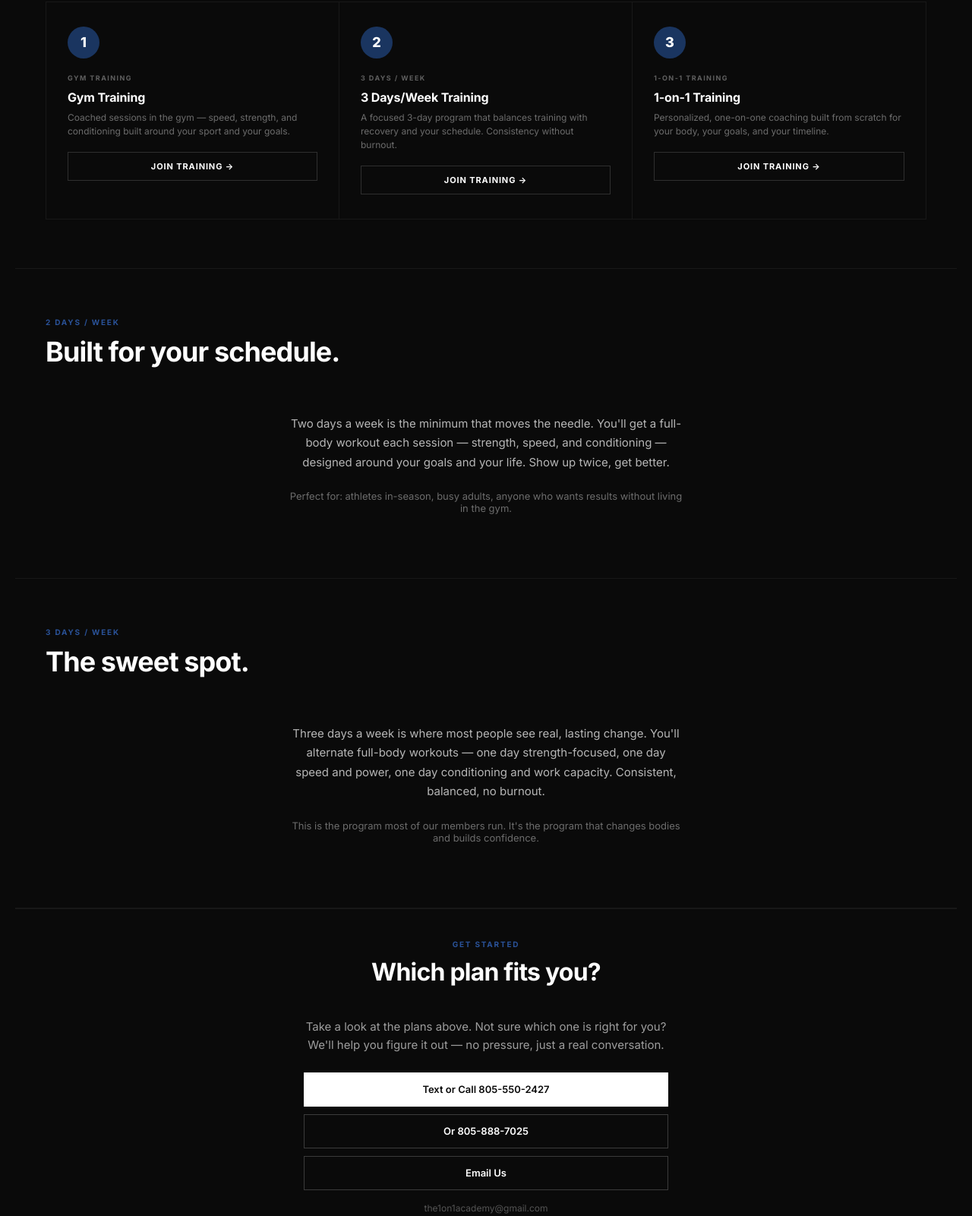
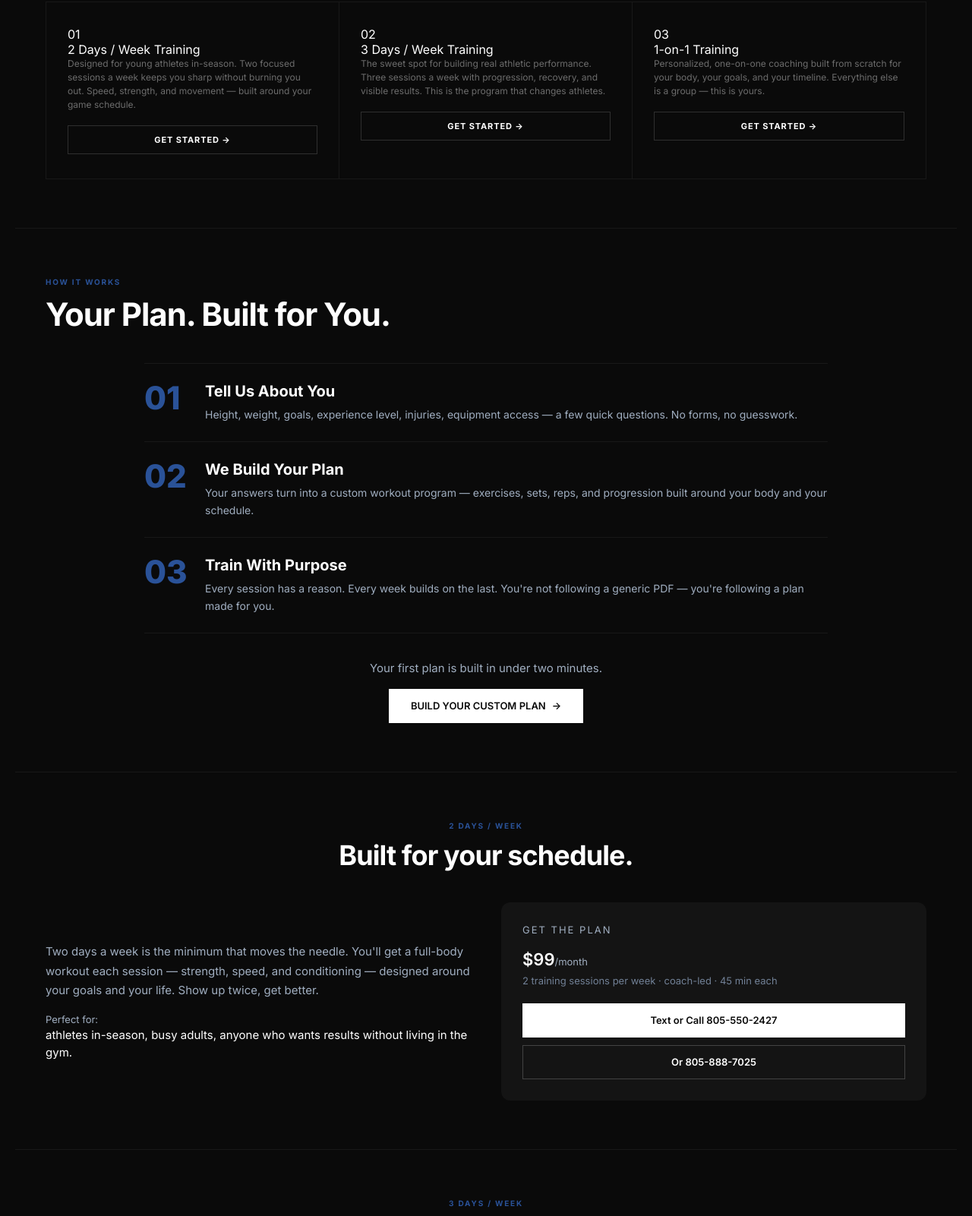
Before and after one commit to durkiodrilla/1on1-academy-app, a website: page public/index.html in a window 1280 px wide. Shown: the part 1523-3124 px from the top of the page at 76% size. Drawn offline with Linux system fonts and the light colour scheme.

Commit message:
Restructure: all memberships listed, plan model section, 2-day/3-day/1-on-1 contact lead-gen sections with pricing, custom plan CTA, Performance. Personal. label, remove topbar phone numbers

```diff
--- a/public/index.html
+++ b/public/index.html
@@ -202,6 +202,34 @@
     .acct-grid { grid-template-columns:1fr; }
     .contact-grid { gap:20px 30px; }
       }
+
+      /* Plan Model */
+      .plan-model { display:flex; flex-direction:column; gap:0; max-width:900px; margin:0 auto; }
+      .pm-item { display:flex; gap:20px; padding:24px 0; border-bottom:1px solid rgba(255,255,255,0.06); }
+      .pm-item:first-child { border-top:1px solid rgba(255,255,255,0.06); }
+      .pm-numb { font-size:42px; font-weight:800; color:#2a5298; line-height:1; min-width:60px; }
+      .pm-body h3 { font-size:20px; font-weight:700; color:#fff; margin:0 0 8px 0; }
+      .pm-body p { font-size:14px; color:#a0aec0; line-height:1.6; margin:0; }
+      .plan-model-cta { text-align:center; margin-top:36px; }
+
+      /* Contact lead-gen sections */
+      .contact-head { text-align:center; }
+      .contact-grid { display:flex; gap:40px; align-items:center; }
+      .contact-left { flex:1; padding:20px 0; }
+      .contact-left p { font-size:15px; color:#a0aec0; line-height:1.7; margin:0 0 16px 0; }
+      .contact-detail { font-size:14px; line-height:1.5; color:#a0aec0; }
+      .contact-detail span { display:block; }
+      .contact-right { flex:1; }
+      .contact-right > div { background:rgba(255,255,255,0.04); border-radius:12px; padding:28px; }
+      .contact-right .btn { width:100%; justify-content:center; }
+      .contact-right .btn-outline { margin-top:10px; }
+
+      @media (max-width:768px) {
+        .contact-grid { flex-direction:column; }
+        .plan-model { gap:0; }
+        .pm-item { flex-direction:column; gap:12px; }
+        .pm-numb { font-size:32px; min-width:auto; }
+      }
 </style>
 </head>
 <body>
@@ -259,30 +287,86 @@
     <section class="section" id="training-section">
       <div class="sec-head">
         <div class="sec-eyebrow">TRAINING & COACHING</div>
-        <h2 class="sec-title">Performance. Personalized.</h2>
+        <h2 class="sec-title">Performance. Personal.</h2>
       </div>
       <div class="train" id="training-grid"></div>
     </section>
         <div class="rule"></div>
-    <section class="section">
+        <section class="section" id="plan-model">
           <div class="sec-head">
+            <div class="sec-eyebrow">HOW IT WORKS</div>
+            <h2 class="sec-title">Your Plan. Built for You.</h2>
+          </div>
+          <div class="plan-model">
+            <div class="pm-item">
+              <div class="pm-numb">01</div>
+              <div class="pm-body">
+                <h3>Tell Us About You</h3>
+                <p>Height, weight, goals, experience level, injuries, equipment access — a few quick questions. No forms, no guesswork.</p>
+              </div>
+            </div>
+            <div class="pm-item">
+              <div class="pm-numb">02</div>
+              <div class="pm-body">
+                <h3>We Build Your Plan</h3>
+                <p>Your answers turn into a custom workout program — exercises, sets, reps, and progression built around your body and your schedule.</p>
+              </div>
+            </div>
+            <div class="pm-item">
+              <div class="pm-numb">03</div>
+              <div class="pm-body">
+                <h3>Train With Purpose</h3>
+                <p>Every session has a reason. Every week builds on the last. You're not following a generic PDF — you're following a plan made for you.</p>
+              </div>
+            </div>
+          </div>
+          <div class="plan-model-cta">
+            <p style="color:#a0aec0;font-size:15px;margin:0 0 18px 0;">Your first plan is built in under two minutes.</p>
+            <a href="#pricing-section" class="btn btn-white" onclick="openPlanBuilder()">BUILD YOUR CUSTOM PLAN <span class="arr">→</span></a>
+          </div>
+        </section>
+        <div class="rule"></div>
+        <section class="section" id="contact-2day">
+          <div class="sec-head contact-head">
             <div class="sec-eyebrow">2 DAYS / WEEK</div>
             <h2 class="sec-title" style="font-size:36px;">Built for your schedule.</h2>
           </div>
-      <div style="max-width:600px;margin:0 auto;padding:20px 40px;text-align:center;">
-        <p style="font-size:15px;color:rgba(255,255,255,0.7);line-height:1.7;">Two days a week is the minimum that moves the needle. You'll get a full-body workout each session — strength, speed, and conditioning — designed around your goals and your life. Show up twice, get better.</p>
-        <div style="margin-top:24px;font-size:13px;color:rgba(255,255,255,0.4);">Perfect for: athletes in-season, busy adults, anyone who wants results without living in the gym.</div>
+          <div class="contact-grid">
+            <div class="contact-left">
+              <p style="font-size:15px;color:#a0aec0;line-height:1.7;">Two days a week is the minimum that moves the needle. You'll get a full-body workout each session — strength, speed, and conditioning — designed around your goals and your life. Show up twice, get better.</p>
+              <div class="contact-detail"><span style="color:#a0aec0;font-size:13px;">Perfect for:</span><span style="color:white;font-size:15px;">athletes in-season, busy adults, anyone who wants results without living in the gym.</span></div>
+            </div>
+            <div class="contact-right">
+              <div style="background:rgba(255,255,255,0.04);border-radius:12px;padding:28px;">
+                <div style="font-size:13px;color:#a0aec0;text-transform:uppercase;letter-spacing:2px;margin-bottom:18px;">Get the plan</div>
+                <div style="font-size:22px;color:white;font-weight:600;margin-bottom:6px;">$99<span style="font-size:13px;color:#a0aec0;font-weight:400;">/month</span></div>
+                <div style="font-size:13px;color:#718096;line-height:1.5;margin-bottom:20px;">2 training sessions per week · coach-led · 45 min each</div>
+                <a href="tel:8055502427" class="btn btn-white" style="width:100%;justify-content:center;">Text or Call 805-550-2427</a>
+                <a href="tel:8058887025" class="btn btn-outline" style="width:100%;justify-content:center;margin-top:10px;">Or 805-888-7025</a>
+              </div>
+            </div>
           </div>
         </section>
         <div class="rule"></div>
-    <section class="section">
-      <div class="sec-head">
+        <section class="section" id="contact-3day">
+          <div class="sec-head contact-head">
             <div class="sec-eyebrow">3 DAYS / WEEK</div>
             <h2 class="sec-title" style="font-size:36px;">The sweet spot.</h2>
           </div>
-      <div style="max-width:600px;margin:0 auto;padding:20px 40px;text-align:center;">
-        <p style="font-size:15px;color:rgba(255,255,255,0.7);line-height:1.7;">Three days a week is where most people see real, lasting change. You'll alternate full-body workouts — one day strength-focused, one day speed and power, one day conditioning and work capacity. Consistent, balanced, no burnout.</p>
-        <div style="margin-top:24px;font-size:13px;color:rgba(255,255,255,0.4);">This is the program most of our members run. It's the program that changes bodies and builds confidence.</div>
+          <div class="contact-grid">
+            <div class="contact-left">
+              <p style="font-size:15px;color:#a0aec0;line-height:1.7;">Three days a week is where most people see real, lasting change. You'll alternate full-body workouts — one day strength-focused, one day speed and power, one day conditioning and work capacity. Consistent, balanced, no burnout.</p>
+              <div class="contact-detail"><span style="color:#a0aec0;font-size:13px;">This is the program</span><span style="color:white;font-size:15px;">most of our members run. It's the program that changes bodies and builds confidence.</span></div>
+            </div>
+            <div class="contact-right">
+              <div style="background:rgba(255,255,255,0.04);border-radius:12px;padding:28px;">
+                <div style="font-size:13px;color:#a0aec0;text-transform:uppercase;letter-spacing:2px;margin-bottom:18px;">Get the plan</div>
+                <div style="font-size:22px;color:white;font-weight:600;margin-bottom:6px;">$149<span style="font-size:13px;color:#a0aec0;font-weight:400;">/month</span></div>
+                <div style="font-size:13px;color:#718096;line-height:1.5;margin-bottom:20px;">3 training sessions per week · coach-led · 45-60 min each</div>
+                <a href="tel:8055502427" class="btn btn-white" style="width:100%;justify-content:center;">Text or Call 805-550-2427</a>
+                <a href="tel:8058887025" class="btn btn-outline" style="width:100%;justify-content:center;margin-top:10px;">Or 805-888-7025</a>
+              </div>
+            </div>
           </div>
         </section>
         <div class="rule"></div>
@@ -1056,9 +1140,9 @@ function showToast(msg, isError) {
 
 (function renderTraining() {
   var trainings = [
-    { icon: '1', label: 'Gym Training', name: 'Gym Training', desc: 'Coached sessions in the gym — speed, strength, and conditioning built around your sport and your goals.' },
-    { icon: '2', label: '3 Days / Week', name: '3 Days/Week Training', desc: 'A focused 3-day program that balances training with recovery and your schedule. Consistency without burnout.' },
-    { icon: '3', label: '1-on-1 Training', name: '1-on-1 Training', desc: 'Personalized, one-on-one coaching built from scratch for your body, your goals, and your timeline.' }
+      { numb: '01', name: '2 Days / Week Training', desc: 'Designed for young athletes in-season. Two focused sessions a week keeps you sharp without burning you out. Speed, strength, and movement — built around your game schedule.' },
+      { numb: '02', name: '3 Days / Week Training', desc: 'The sweet spot for building real athletic performance. Three sessions a week with progression, recovery, and visible results. This is the program that changes athletes.' },
+      { numb: '03', name: '1-on-1 Training', desc: 'Personalized, one-on-one coaching built from scratch for your body, your goals, and your timeline. Everything else is a group — this is yours.' }
     ];
   var grid = document.getElementById('training-grid');
   if (!grid) return;
@@ -1069,12 +1153,12 @@ function showToast(msg, isError) {
         link.className = 'plan-cta';
         link.href = GM_SIGNUP;
         link.target = '_blank';
-    link.innerHTML = 'JOIN TRAINING <span class="arr">→</span>';
-    card.innerHTML = '<div class="ticon">' + t.icon + '</div><div class="tlabel">' + t.label + '</div><h3>' + t.name + '</h3><p>' + t.desc + '</p>';
+        link.innerHTML = 'GET STARTED <span class="arr">→</span>';
+        card.innerHTML = '<div class="numb">' + t.numb + '</div><div class="tname">' + t.name + '</div><p>' + t.desc + '</p>';
         card.appendChild(link);
         grid.appendChild(card);
       });
-})();
+    })()
 
 init();
 </script>
```
Lines whose indentation alone changed are shown as unchanged.
